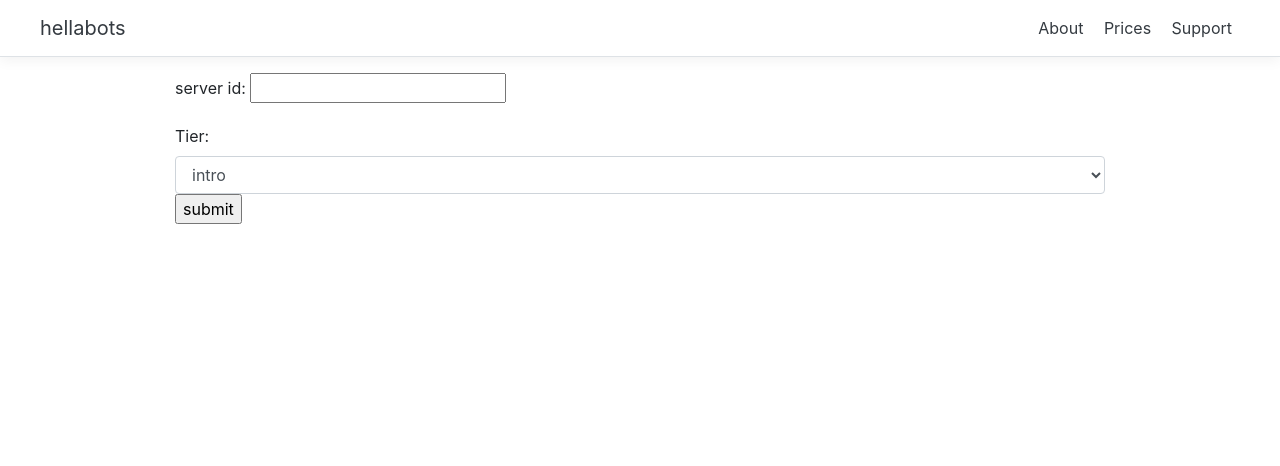
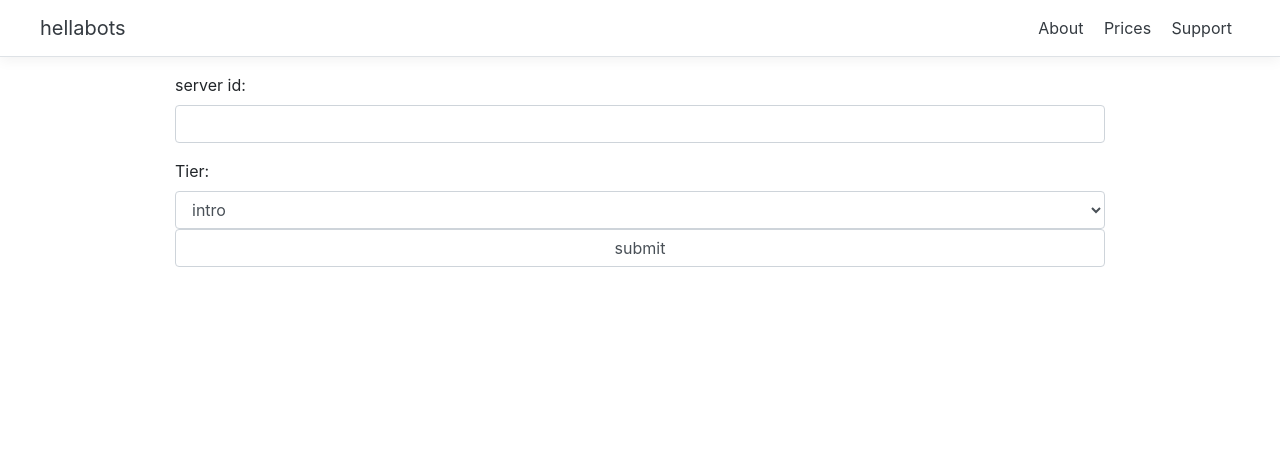
Before and after one commit to cmooredev/api-keys, a Flask app: page /purchase in a window 1280 px wide. Shown: the top 466 px of the page. Run offline with Flask 2, Linux system fonts and the light colour scheme; some libraries are stand-ins or nearby versions.

Commit message:
update style:

```diff
--- a/apiapp/templates/purchase.html
+++ b/apiapp/templates/purchase.html
@@ -7,8 +7,7 @@
 <form action="/" method="post">
   <div class="form-group">
     <label for="server_id">server id:</label>
-
-    <input type="text" name="server_id"/>
+    <input class="form-control" type="text" name="server_id"/>
   </div>
   <div class="form-group">
     <label for="plan">Tier:</label>
@@ -17,7 +16,7 @@
       <option value="basic">basic</option>
       <option value="pro">pro</option>
     </select>
-    <input type="submit" value="submit"/>
+    <input class="form-control" type="submit" value="submit"/>
   </div>
 </form>
 </div>
```
